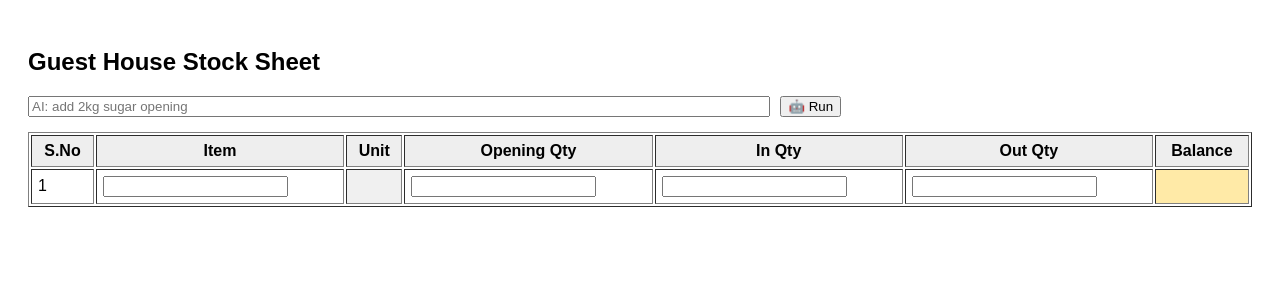
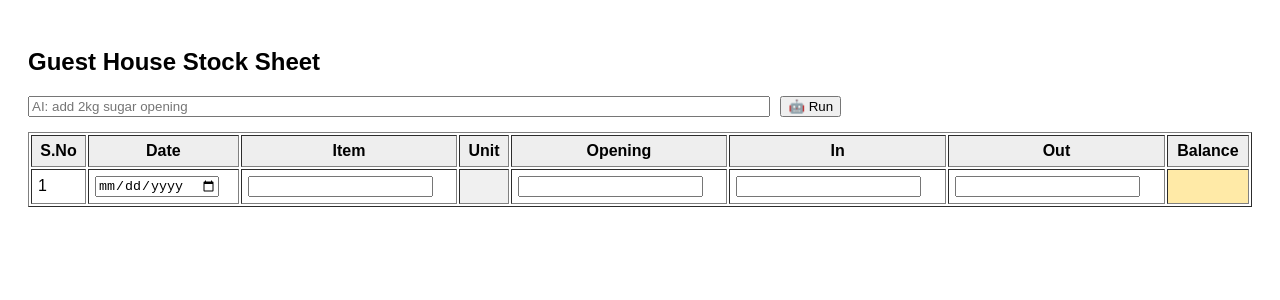
Before and after one commit to sngxworld-cmyk/stock-sheet-GH, a React (Vite) app in the folder frontend/: page / in a window 1280 px wide. Both pictures are taken after a click on the button "Open App". Shown: the top 300 px of the page. Built offline with nearby package versions, Linux system fonts and the light colour scheme.

Commit message:
Update main.jsx

```diff
--- a/frontend/src/main.jsx
+++ b/frontend/src/main.jsx
@@ -37,15 +37,12 @@ function App() {
   const [command, setCommand] = useState("");
 
   const emptyRow = {
+    date: "",
     item: "",
     unit: "",
-    openDate: "",
     openQty: "",
-    inDate: "",
     inQty: "",
-    outDate: "",
-    outQty: "",
-    balDate: ""
+    outQty: ""
   };
 
   const [rows, setRows] = useState(() => {
@@ -141,11 +138,12 @@ function App() {
             <thead>
               <tr style={{ background: "#eee" }}>
                 <th>S.No</th>
+                <th>Date</th>
                 <th>Item</th>
                 <th>Unit</th>
-                <th>Opening Qty</th>
-                <th>In Qty</th>
-                <th>Out Qty</th>
+                <th>Opening</th>
+                <th>In</th>
+                <th>Out</th>
                 <th>Balance</th>
               </tr>
             </thead>
@@ -154,6 +152,19 @@ function App() {
               {rows.map((r, i) => (
                 <tr key={i}>
                   <td>{i + 1}</td>
+
+                  <td>
+                    <input
+                      type="date"
+                      value={r.date}
+                      onChange={e => {
+                        const copy = [...rows];
+                        copy[i].date = e.target.value;
+                        setRows(copy);
+                      }}
+                    />
+                  </td>
+
                   <td>
                     <input
                       value={r.item}
@@ -164,18 +175,23 @@ function App() {
                       }}
                     />
                   </td>
+
                   <td style={{ background: "#f0f0f0", fontWeight: "bold" }}>
                     {r.unit}
                   </td>
+
                   <td>
                     <input onChange={e => updateQty(i, "openQty", e.target.value)} />
                   </td>
+
                   <td>
                     <input onChange={e => updateQty(i, "inQty", e.target.value)} />
                   </td>
+
                   <td>
                     <input onChange={e => updateQty(i, "outQty", e.target.value)} />
                   </td>
+
                   <td style={{ background: "#ffeaa7", fontWeight: "bold" }}>
                     {balanceQty(r)}
                   </td>
```
